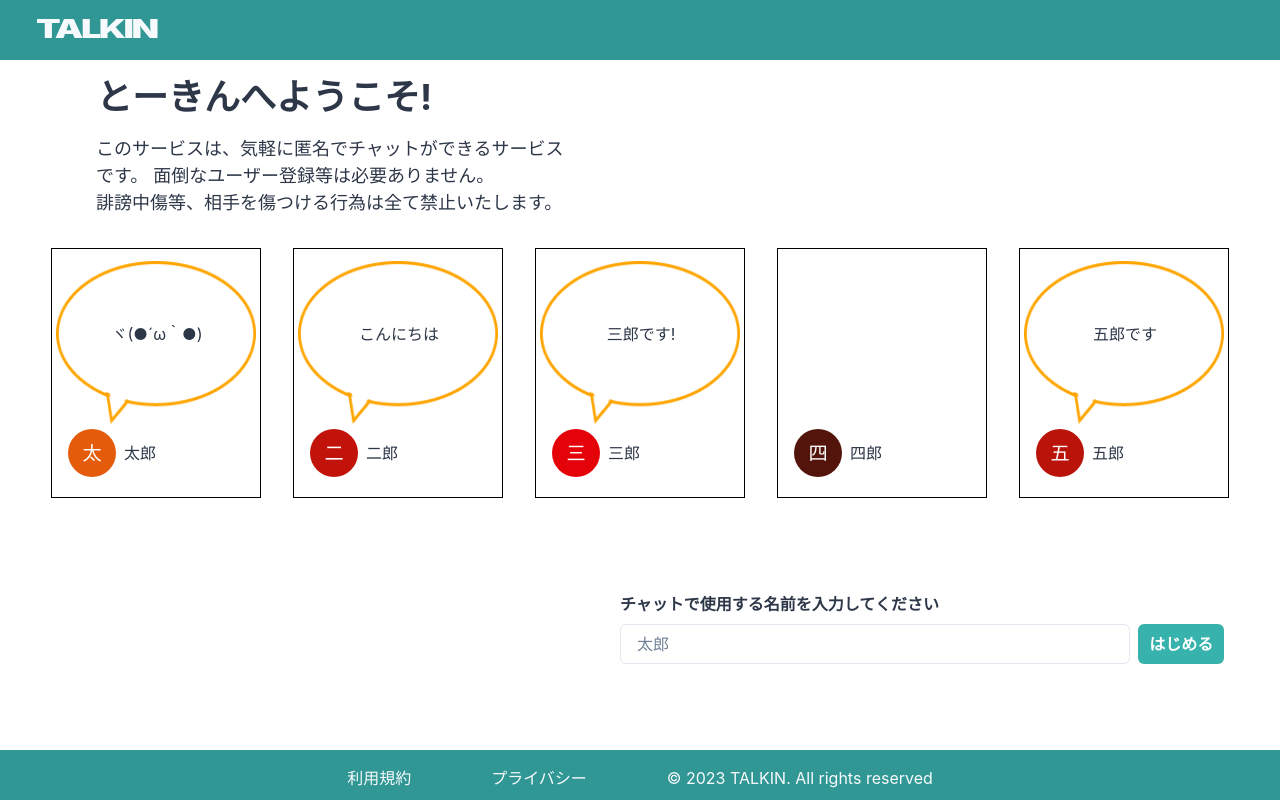
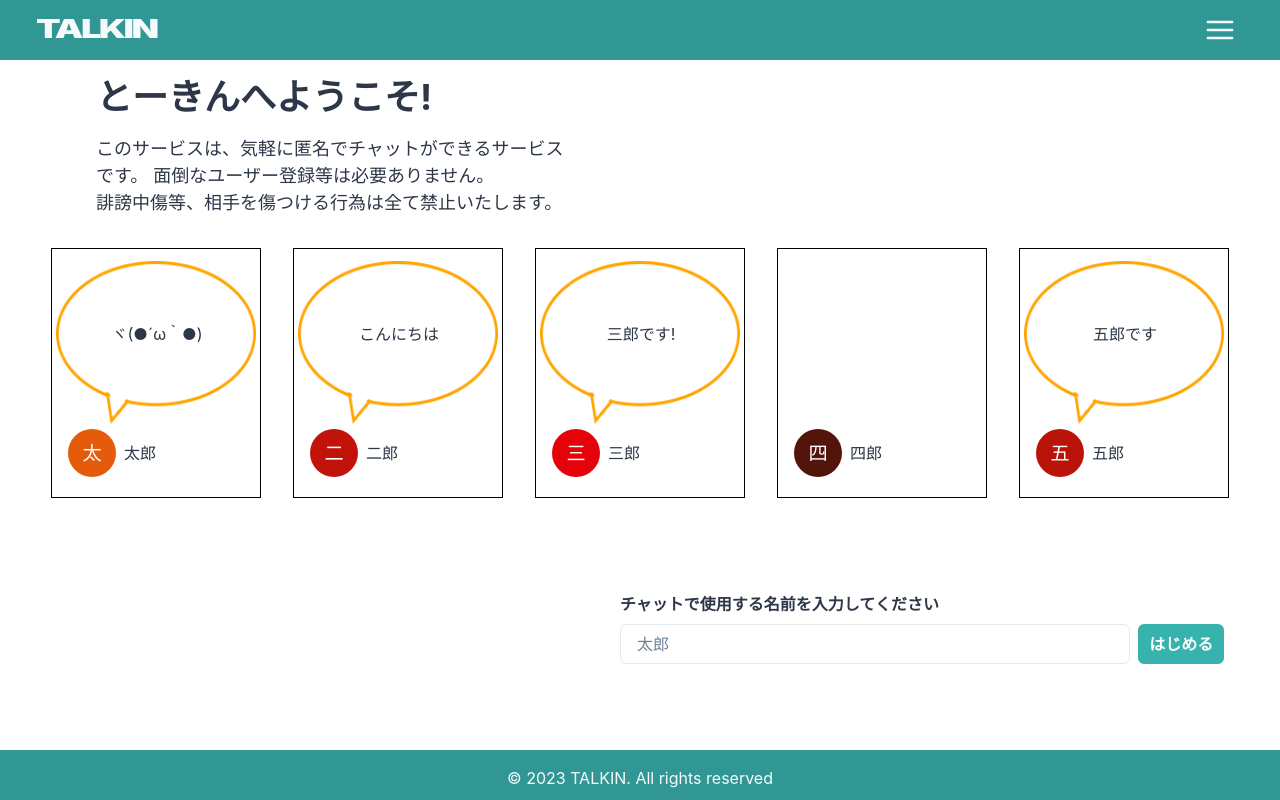
Before and after one commit to hattoriryuki/talkin, a React (Create React App) app: page / in a window 1280 px wide. Built offline with nearby package versions, Linux system fonts and the light colour scheme; no server answers; the database is empty.

Commit message:
change: 利用規約、プライバシーポリシーをハンバーガーメニューへ移動

```diff
--- a/src/components/organisms/layout/Footer.tsx
+++ b/src/components/organisms/layout/Footer.tsx
@@ -1,21 +1,7 @@
 import { FC, memo } from "react";
-import { Box, Container, Stack, Text, useDisclosure } from "@chakra-ui/react";
-
-import { PrimaryModal } from "../PrimaryModal";
-import { TermsContent } from "../../atoms/TermsContent";
-import { PrivacyContent } from "../../atoms/PrivacyContent";
+import { Box, Container, Stack, Text } from "@chakra-ui/react";
 
 export const Footer: FC = memo(() => {
-  const {
-    isOpen: isTermsOpen,
-    onOpen: onTermsOpen,
-    onClose: onTermsClose,
-  } = useDisclosure();
-  const {
-    isOpen: isPrivacyOpen,
-    onOpen: onPrivacyOpen,
-    onClose: onPrivacyClose,
-  } = useDisclosure();
   return (
     <>
       <Box
@@ -35,29 +21,9 @@ export const Footer: FC = memo(() => {
           align="center"
           gap={{ base: "4", md: "20" }}
         >
-          <Box as="a" href="#" onClick={onTermsOpen}>
-            利用規約
-          </Box>
-          <Box as="a" href="#" onClick={onPrivacyOpen}>
-            プライバシー
-          </Box>
           <Text>&copy; 2023 TALKIN. All rights reserved</Text>
         </Container>
       </Box>
-      <PrimaryModal
-        isOpen={isTermsOpen}
-        onClose={onTermsClose}
-        header="利用規約"
-      >
-        <TermsContent />
-      </PrimaryModal>
-      <PrimaryModal
-        isOpen={isPrivacyOpen}
-        onClose={onPrivacyClose}
-        header="プライバシーポリシー"
-      >
-        <PrivacyContent />
-      </PrimaryModal>
     </>
   );
 });
--- a/src/components/templates/DefaultLayout.tsx
+++ b/src/components/templates/DefaultLayout.tsx
@@ -1,7 +1,13 @@
 import { FC, ReactNode, memo } from "react";
+import { Menu, MenuButton, MenuItem, MenuList } from "@chakra-ui/menu";
+import { HamburgerIcon } from "@chakra-ui/icons";
+import { useDisclosure } from "@chakra-ui/hooks";
 
 import { Header } from "../organisms/layout/Header";
 import { Footer } from "../organisms/layout/Footer";
+import { PrimaryModal } from "../organisms/PrimaryModal";
+import { TermsContent } from "../atoms/TermsContent";
+import { PrivacyContent } from "../atoms/PrivacyContent";
 
 type Props = {
   children: ReactNode;
@@ -9,11 +15,48 @@ type Props = {
 
 export const DefaultLayout: FC<Props> = memo((props) => {
   const { children } = props;
+  const {
+    isOpen: isTermsOpen,
+    onOpen: onTermsOpen,
+    onClose: onTermsClose,
+  } = useDisclosure();
+
+  const {
+    isOpen: isPrivacyOpen,
+    onOpen: onPrivacyOpen,
+    onClose: onPrivacyClose,
+  } = useDisclosure();
+
   return (
     <>
-      <Header />
+      <Header>
+        <Menu>
+          <MenuButton mr={8}>
+            <HamburgerIcon boxSize={8} />
+          </MenuButton>
+          <MenuList color="gray.800">
+            <MenuItem onClick={onTermsOpen}>利用規約</MenuItem>
+            <MenuItem onClick={onPrivacyOpen}>プライバシー</MenuItem>
+          </MenuList>
+        </Menu>
+      </Header>
       {children}
       <Footer />
+
+      <PrimaryModal
+        isOpen={isTermsOpen}
+        onClose={onTermsClose}
+        header="利用規約"
+      >
+        <TermsContent />
+      </PrimaryModal>
+      <PrimaryModal
+        isOpen={isPrivacyOpen}
+        onClose={onPrivacyClose}
+        header="プライバシーポリシー"
+      >
+        <PrivacyContent />
+      </PrimaryModal>
     </>
   );
 });
```
